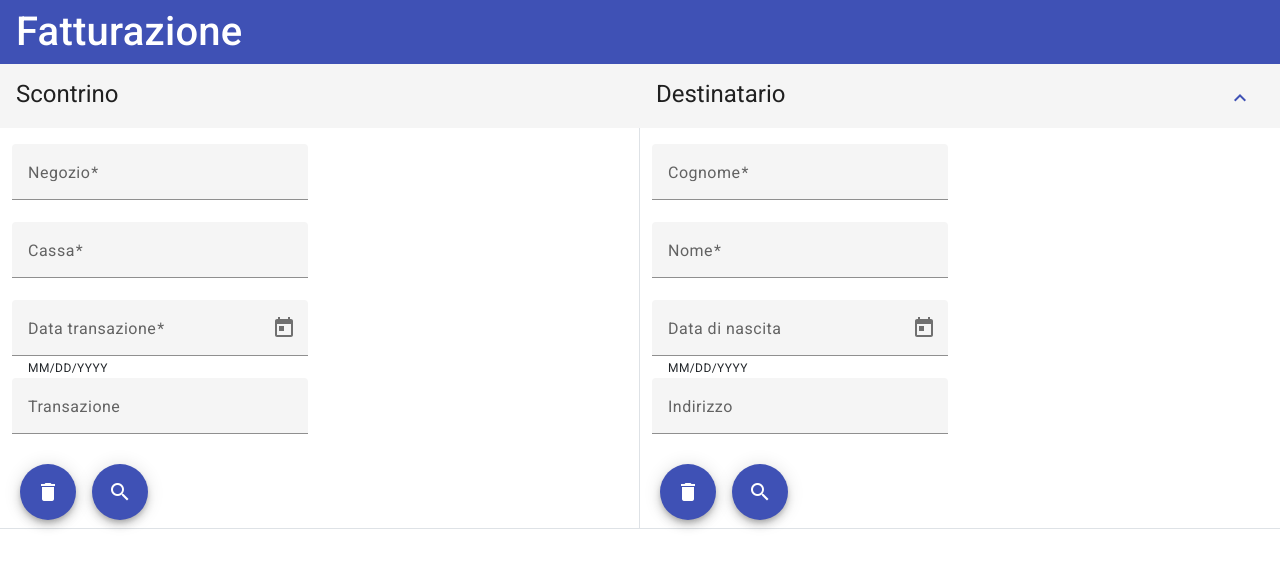
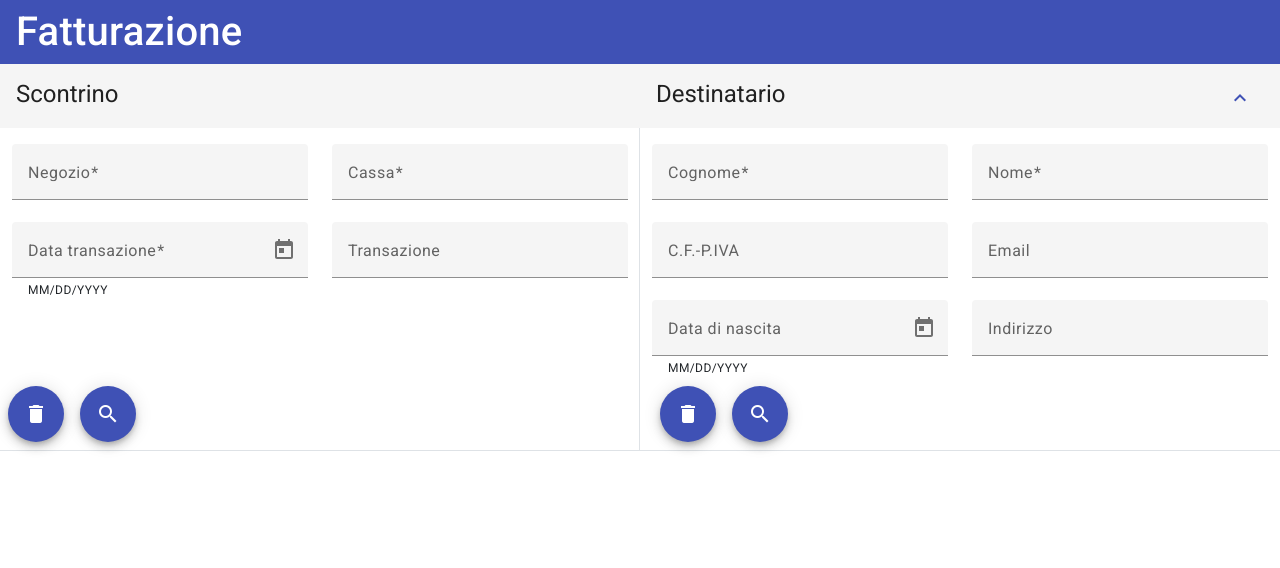
Before and after one commit to michaellaros/fatturazione, an Angular app: page / in a window 1280 px wide. Shown: the top 568 px of the page. Built offline with nearby package versions, Linux system fonts and the light colour scheme.

Commit message:
Gestione grafica, prezzi scontati e selezione elemento

```diff
--- a/src/app/components/filtro-clienti/filtro-clienti.component.html
+++ b/src/app/components/filtro-clienti/filtro-clienti.component.html
@@ -1,28 +1,29 @@
-<div class="row">
-  <div class="col-md-6">
+<div class="row h-100">
   <form [formGroup]="form" id="form" (ngSubmit)="RicercaCliente()">
     <div class="row">
-        <mat-form-field appearance="fill">
+      <mat-form-field appearance="fill" class="col-6">
         <mat-label>Cognome</mat-label>
-          <input matInput formControlName="clientSurname" />
+        <input matInput formControlName="surname" />
       </mat-form-field>
-      </div>
 
-      <div class="row">
-        <mat-form-field appearance="fill">
+      <mat-form-field appearance="fill" class="col-6">
         <mat-label>Nome</mat-label>
-          <input matInput formControlName="clientName" />
+        <input matInput formControlName="name" />
       </mat-form-field>
-      </div>
 
-      <div class="row">
-        <mat-form-field appearance="fill">
+      <mat-form-field appearance="fill" class="col-6">
+        <mat-label>C.F.-P.IVA</mat-label>
+        <input matInput formControlName="cf_piva" />
+      </mat-form-field>
+
+      <mat-form-field appearance="fill" class="col-6">
+        <mat-label>Email</mat-label>
+        <input matInput formControlName="email" />
+      </mat-form-field>
+
+      <mat-form-field appearance="fill" class="col-6">
         <mat-label>Data di nascita</mat-label>
-          <input
-            matInput
-            [matDatepicker]="picker"
-            formControlName="birthDate"
-          />
+        <input matInput [matDatepicker]="picker" formControlName="birthday" />
         <mat-hint>MM/DD/YYYY</mat-hint>
         <mat-datepicker-toggle
           matIconSuffix
@@ -30,41 +31,19 @@
         ></mat-datepicker-toggle>
         <mat-datepicker #picker></mat-datepicker>
       </mat-form-field>
-      </div>
 
-      <div class="row">
-        <mat-form-field appearance="fill">
+      <mat-form-field appearance="fill" class="col-6">
         <mat-label>Indirizzo</mat-label>
-          <input matInput formControlName="clientAdress" />
+        <input matInput formControlName="address" />
       </mat-form-field>
     </div>
-
+    <div>
       <button mat-fab class="m-2" color="primary" type="reset">
         <mat-icon>delete</mat-icon>
       </button>
       <button mat-fab class="m-2" color="primary" type="submit">
         <mat-icon>search</mat-icon>
       </button>
+    </div>
   </form>
 </div>
-  <div class="col-md-6" *ngIf="cliente != null">
-    <h3>Informazioni cliente</h3>
-    <mat-list role="list">
-      <mat-list-item role="listitem"
-        >Cognome: {{ cliente.clientSurname }}</mat-list-item
-      >
-      <mat-list-item role="listitem"
-        >Nome: {{ cliente.clientName }}</mat-list-item
-      >
-      <mat-list-item role="listitem"
-        >Anno di nascita: {{ cliente.birthDate }}</mat-list-item
-      >
-      <mat-list-item role="listitem"
-        >Indirizzo: {{ cliente.clientAddress }}</mat-list-item
-      >
-      <mat-list-item role="listitem"
-        >Email: {{ cliente.clientEmail }}</mat-list-item
-      >
-    </mat-list>
-  </div>
-</div>
--- a/src/app/components/filtro-clienti/filtro-clienti.component.ts
+++ b/src/app/components/filtro-clienti/filtro-clienti.component.ts
@@ -1,59 +1,81 @@
-import { Component,EventEmitter,Output } from '@angular/core';
-import {FiltroCliente} from 'src/app/models/filtroCliente';
+import { Component, EventEmitter, Output } from '@angular/core';
+import { FiltroCliente } from 'src/app/models/filtroCliente';
 import { HttpService } from 'src/app/services/http.service';
 import { ModaleClientiComponent } from '../modale-clienti/modale-clienti.component';
 import { MatDialog } from '@angular/material/dialog';
-import { CheckboxRequiredValidator, FormBuilder, FormControl, FormGroup, RequiredValidator, Validators } from '@angular/forms';
+import {
+  CheckboxRequiredValidator,
+  FormBuilder,
+  FormControl,
+  FormGroup,
+  RequiredValidator,
+  Validators,
+} from '@angular/forms';
 import { Cliente } from 'src/app/models/cliente';
 
 @Component({
   selector: 'app-filtro-clienti',
   templateUrl: './filtro-clienti.component.html',
-  styleUrls: ['./filtro-clienti.component.css']
+  styleUrls: ['./filtro-clienti.component.css'],
 })
 export class FiltroClientiComponent {
-
-  cliente!:Cliente;
-  public form:FormGroup;
+  public form: FormGroup;
   @Output() public childEvent = new EventEmitter<Cliente>();
 
-constructor(private httpclient:HttpService,private fb:FormBuilder,private dialog: MatDialog){
+  constructor(
+    private httpclient: HttpService,
+    private fb: FormBuilder,
+    private dialog: MatDialog
+  ) {
     this.form = this.fb.group({
-                clientSurname: new FormControl('', [Validators.required]),
-                clientName: new FormControl('', [Validators.required]),
-                birthDate: new FormControl(),
-                clientAdress: new FormControl()
+      surname: new FormControl('', [Validators.required]),
+      name: new FormControl('', [Validators.required]),
+      cf_piva: new FormControl(),
+      email: new FormControl(),
+      birthday: new FormControl(),
+      address: new FormControl(),
     });
-
   }
-RicercaCliente(){
-  if(this.form.valid){
+  RicercaCliente() {
+    if (this.form.valid) {
       var filtroCliente = new FiltroCliente();
-    filtroCliente.clientSurname = this.form.get("clientSurname")?.value;
-    filtroCliente.clientName = this.form.get("clientName")?.value;
-    filtroCliente.clientAddress = this.form.get("clientAddress") ? this.form.get("clientAddress")?.value:"";
-    if(this.form.get("birthDate")?.value!= null){
-      var dt = new Date(this.form.get("birthDate")?.value);
+      filtroCliente.clientSurname = this.form.get('clientSurname')?.value;
+      filtroCliente.clientName = this.form.get('clientName')?.value;
+      filtroCliente.clientAddress = this.form.get('clientAddress')
+        ? this.form.get('clientAddress')?.value
+        : '';
+      if (this.form.get('birthDate')?.value != null) {
+        var dt = new Date(this.form.get('birthDate')?.value);
         dt.setMinutes(dt.getMinutes() - dt.getTimezoneOffset());
-      filtroCliente.birthDate =  dt;
+        console.log(dt);
+        filtroCliente.birthDate = dt;
       }
 
       console.log(filtroCliente);
-    this.httpclient.RicercaCliente(filtroCliente)
-    .subscribe({
-      next: (data) => {this.openDialog(data.clienti)},
-      complete: () => console.info('complete')
+      this.httpclient.RicercaCliente(filtroCliente).subscribe({
+        next: (data) => {
+          this.openDialog(data.clienti);
+        },
+        complete: () => console.info('complete'),
       });
     }
   }
 
-openDialog(clienti:Cliente[]): void {
-  const dialogRef = this.dialog.open(ModaleClientiComponent, {data:clienti
+  openDialog(clienti: Cliente[]): void {
+    const dialogRef = this.dialog.open(ModaleClientiComponent, {
+      data: clienti,
     });
-  dialogRef.afterClosed().subscribe(result => {
-    this.cliente = result;
+    dialogRef.afterClosed().subscribe((result: Cliente) => {
+      this.form.patchValue({
+        surname: result.surname,
+        name: result.name,
+        cf_piva: result.cf_piva,
+        email: result.email,
+        birthday: new Date(result.birthday!),
+        address: result.address,
+      });
+
       this.childEvent.emit(result);
     });
-
   }
 }
--- a/src/app/components/filtro-ricevuta/filtro-ricevuta.component.html
+++ b/src/app/components/filtro-ricevuta/filtro-ricevuta.component.html
@@ -1,22 +1,17 @@
+<div class="row h-100 position-relative">
+  <form [formGroup]="form" id="form" (ngSubmit)="RicercaRicevuta()">
     <div class="row">
-  <div class="col-md-6">
-    <form [formGroup]="form" class="" id="form" (ngSubmit)="RicercaRicevuta()">
-      <div class="row">
-        <mat-form-field appearance="fill">
+      <mat-form-field appearance="fill" class="col-6">
         <mat-label>Negozio</mat-label>
         <input matInput formControlName="negozio" />
       </mat-form-field>
-      </div>
 
-      <div class="row">
-        <mat-form-field appearance="fill">
+      <mat-form-field appearance="fill" class="col-6">
         <mat-label>Cassa</mat-label>
         <input matInput formControlName="cassa" />
       </mat-form-field>
-      </div>
 
-      <div class="row">
-        <mat-form-field appearance="fill">
+      <mat-form-field appearance="fill" class="col-6">
         <mat-label>Data transazione</mat-label>
         <input matInput [matDatepicker]="picker" formControlName="data" />
         <mat-hint>MM/DD/YYYY</mat-hint>
@@ -26,21 +21,19 @@
         ></mat-datepicker-toggle>
         <mat-datepicker #picker></mat-datepicker>
       </mat-form-field>
-      </div>
 
-      <div class="row">
-        <mat-form-field appearance="fill">
+      <mat-form-field appearance="fill" class="col-6">
         <mat-label>Transazione</mat-label>
         <input matInput formControlName="transazione" />
       </mat-form-field>
     </div>
-
+    <div class="position-absolute bottom-0 start-0">
       <button mat-fab color="primary" class="m-2" type="reset">
         <mat-icon>delete</mat-icon>
       </button>
       <button mat-fab color="primary" class="m-2" type="submit">
         <mat-icon>search</mat-icon>
       </button>
+    </div>
   </form>
 </div>
-</div>
--- a/src/app/components/filtro-ricevuta/filtro-ricevuta.component.ts
+++ b/src/app/components/filtro-ricevuta/filtro-ricevuta.component.ts
@@ -1,68 +1,88 @@
 import { Component, EventEmitter, Output } from '@angular/core';
-import { FormBuilder, FormControl, FormGroup, RequiredValidator, Validators } from '@angular/forms';
+import {
+  FormBuilder,
+  FormControl,
+  FormGroup,
+  RequiredValidator,
+  Validators,
+} from '@angular/forms';
 import { MatDialog } from '@angular/material/dialog';
 import { FiltroRicevuta } from 'src/app/models/filtroRicevuta';
 import { RicevutaSelect } from 'src/app/models/ricevutaSelect';
 import { HttpService } from 'src/app/services/http.service';
 import { ModaleRicevutaComponent } from '../modale-ricevuta/modale-ricevuta.component';
+import { Ricevuta } from 'src/app/models/ricevuta';
 
 @Component({
   selector: 'app-filtro-ricevuta',
   templateUrl: './filtro-ricevuta.component.html',
-  styleUrls: ['./filtro-ricevuta.component.css']
+  styleUrls: ['./filtro-ricevuta.component.css'],
 })
 export class FiltroRicevutaComponent {
   cassa!: string;
-  public ricevutaSelezionata:string|null = null;
-  public ricevuteTrovate:string[] = [];
-  public form:FormGroup;
+  public ricevutaSelezionata: string | null = null;
+  public ricevuteTrovate: string[] = [];
+  public form: FormGroup;
   @Output() public childEvent = new EventEmitter<string>();
 
-
-  public constructor(private httpclient:HttpService,private fb:FormBuilder,private dialog: MatDialog)
-  {
+  public constructor(
+    private httpclient: HttpService,
+    private fb: FormBuilder,
+    private dialog: MatDialog
+  ) {
     this.form = this.fb.group({
       negozio: new FormControl('', [Validators.required]),
       cassa: new FormControl('', [Validators.required]),
       transazione: new FormControl(),
-      data: new FormControl('', [Validators.required])
-    });
-
-  }
-
-  RicercaRicevuta(){
-
-    if(this.form.valid){
-      var filtriRicevuta = new FiltroRicevuta();
-      filtriRicevuta.negozio = this.form.get("negozio")?.value;
-      filtriRicevuta.cassa = this.form.get("cassa")?.value;
-      filtriRicevuta.transazione = this.form.get("transazione")?.value;
-
-      if(this.form.get("data")?.value!= null){
-        var dt = new Date(this.form.get("data")?.value);
-        dt.setMinutes(dt.getMinutes() - dt.getTimezoneOffset());
-        filtriRicevuta.data =  dt;
-      }
-      console.log(filtriRicevuta)
-      this.httpclient.RicercaRicevuta(filtriRicevuta)
-    .subscribe({
-      next: (data) => {this.openDialog(data.ricevute)},
-      complete: () => console.info('complete')
-  });
-    }
-
-  }
-
-  openDialog(ricevute:RicevutaSelect[]): void {
-    const dialogRef = this.dialog.open(ModaleRicevutaComponent, {data:ricevute
-    });
-    dialogRef.afterClosed().subscribe(result => {
-      console.log('The dialog was closed: '+result);
-      if(result != null)
-      this.childEvent.emit(result);
-
+      data: new FormControl('', [Validators.required]),
     });
   }
 
+  RicercaRicevuta() {
+    if (this.form.valid) {
+      var filtriRicevuta = new FiltroRicevuta();
+      filtriRicevuta.negozio = this.form.get('negozio')?.value;
+      filtriRicevuta.cassa = this.form.get('cassa')?.value;
+      filtriRicevuta.transazione = this.form.get('transazione')?.value;
 
+      if (this.form.get('data')?.value != null) {
+        var dt = new Date(this.form.get('data')?.value);
+        dt.setMinutes(dt.getMinutes() - dt.getTimezoneOffset());
+        filtriRicevuta.data = dt;
+      }
+      console.log(filtriRicevuta);
+      this.httpclient.RicercaRicevuta(filtriRicevuta).subscribe({
+        next: (data) => {
+          this.openDialog(data.ricevute);
+        },
+        complete: () => console.info('complete'),
+      });
+    }
+  }
+
+  openDialog(ricevute: RicevutaSelect[]): void {
+    const dialogRef = this.dialog.open(ModaleRicevutaComponent, {
+      data: ricevute,
+    });
+    dialogRef.afterClosed().subscribe((result: string) => {
+      console.log('The dialog was closed: ' + result);
+      if (result != null) {
+        let nomeFileSplit = result.split('\\');
+        nomeFileSplit = nomeFileSplit[nomeFileSplit.length - 1].split('_');
+        this.form.patchValue({
+          negozio: nomeFileSplit[0],
+          cassa: nomeFileSplit[1],
+          transazione: nomeFileSplit[2],
+          data: new Date(
+            nomeFileSplit[3].substring(6, 8) +
+              '/' +
+              nomeFileSplit[3].substring(4, 6) +
+              '/' +
+              nomeFileSplit[3].substring(0, 4)
+          ),
+        });
+        this.childEvent.emit(result);
+      }
+    });
+  }
 }
--- a/src/app/services/http.service.ts
+++ b/src/app/services/http.service.ts
@@ -64,7 +64,7 @@ export class HttpService {
       .subscribe((data) =>
         this.DownloadPDF(
           data,
-          cliente.clientSurname + cliente.clientName + ricevuta.nome_ricevuta
+          cliente.surname! + cliente.name! + ricevuta.nome_ricevuta
         )
       );
   }
```
Also changed, not shown: src/app/components/detail-list/detail-list.component.html (+6 -1 lines), src/app/components/modale-clienti/modale-clienti.component.html (+15 -7 lines), src/app/components/modale-clienti/modale-clienti.component.ts (+9 -9 lines), src/app/components/modale-ricevuta/modale-ricevuta.component.html (+26 -9 lines), src/app/components/modale-ricevuta/modale-ricevuta.component.ts (+18 -13 lines), src/app/models/cliente.ts (+9 -6 lines). Lines whose indentation alone changed are shown as unchanged.
